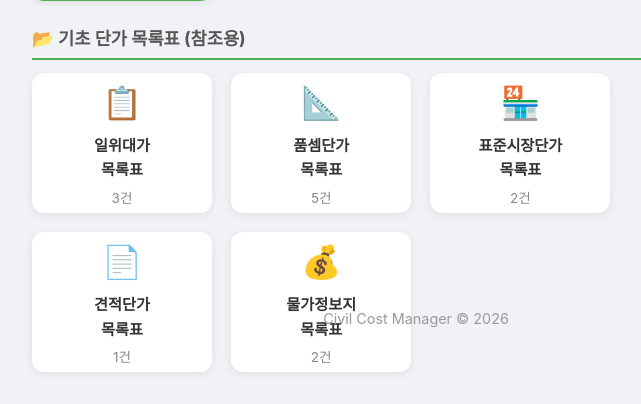
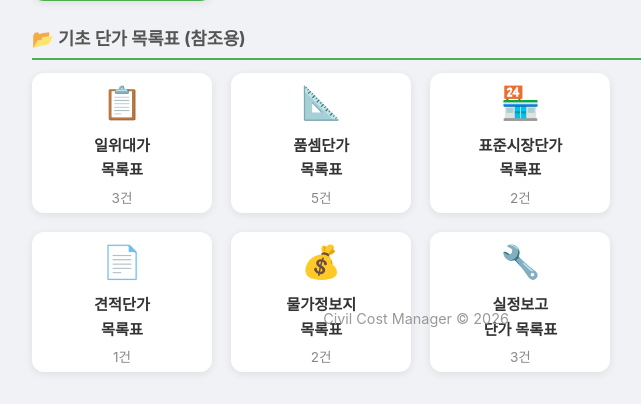
Before and after one commit to DnielPark/civil-cost-manager, a Flask app: page /unit-prices/1 in a window 1280 px wide. Shown: the part 438-842 px from the top of the page, without its empty margins (224-865 px from the left). Run offline with Flask 3, Linux system fonts and the light colour scheme; data comes from the database, SQL or seed files in the repository.

Commit message:
실정보고 단가 테이블 추가 (unit_cost_field_report)
- DB 테이블 생성 및 샘플 3건 (현장제작 거푸집/특수 철근 가공/임시 배수시설)
- 라우트 추가 (/unit-prices/{id}/field_report)
- API 매핑 추가
- 대시보드에 🔧 실정보고 단가 카드 추가
- 목록표 템플릿에 field_report 칼럼 정의

```diff
--- a/database/init_db.py
+++ b/database/init_db.py
@@ -135,6 +135,23 @@ def init_database():
             FOREIGN KEY(project_id) REFERENCES projects(id),
             UNIQUE(project_id, work_name, spec)
         );
+
+        -- 실정보고 단가 목록표
+        CREATE TABLE IF NOT EXISTS unit_cost_field_report (
+            id INTEGER PRIMARY KEY AUTOINCREMENT,
+            project_id INTEGER NOT NULL,
+            work_name TEXT NOT NULL,
+            spec TEXT NOT NULL,
+            unit TEXT NOT NULL,
+            unit_quantity REAL DEFAULT 1.0,
+            material_cost REAL DEFAULT 0,
+            labor_cost REAL DEFAULT 0,
+            expense_cost REAL DEFAULT 0,
+            note TEXT,
+            created_at TIMESTAMP DEFAULT CURRENT_TIMESTAMP,
+            FOREIGN KEY(project_id) REFERENCES projects(id),
+            UNIQUE(project_id, work_name, spec)
+        );
     ''')
 
     # 샘플 프로젝트
@@ -173,6 +190,11 @@ def init_database():
             ('시멘트', '보통포틀랜드 40kg', '포', 1.0, 4500, 0, 0, '한국물가정보', '2026-03', ''),
             ('레미콘', '25-210-12', 'm³', 1.0, 105000, 0, 0, '한국물가정보', '2026-03', ''),
         ],
+        'unit_cost_field_report': [
+            ('현장제작 거푸집', '특수형상', 'm²', 1.0, 25000, 15000, 2000, '현장 실정보고'),
+            ('특수 철근 가공', 'D25 곡가공', 'ton', 1.0, 900000, 400000, 100000, '1차 변경'),
+            ('임시 배수시설', '가배수로', 'm', 1.0, 5000, 8000, 1000, '우기 대책'),
+        ],
     }
 
     for table, items in samples.items():
--- a/routes/api.py
+++ b/routes/api.py
@@ -15,6 +15,7 @@ UNIT_TABLES = {
     'market': 'unit_cost_market',
     'quote': 'unit_cost_quote',
     'price_info': 'unit_cost_price_info',
+    'field_report': 'unit_cost_field_report',
 }
 
 
--- a/routes/main.py
+++ b/routes/main.py
@@ -15,6 +15,7 @@ UNIT_TYPES = {
     'market': {'title': '표준시장단가 목록표', 'table': 'unit_cost_market'},
     'quote': {'title': '견적단가 목록표', 'table': 'unit_cost_quote'},
     'price_info': {'title': '물가정보지 목록표', 'table': 'unit_cost_price_info'},
+    'field_report': {'title': '실정보고 단가 목록표', 'table': 'unit_cost_field_report'},
 }
 
 
--- a/templates/unit_prices_dashboard.html
+++ b/templates/unit_prices_dashboard.html
@@ -110,6 +110,11 @@
                 <span class="cost-title">물가정보지<br>목록표</span>
                 <span class="cost-count">{{ counts.price_info }}건</span>
             </a>
+            <a href="/unit-prices/{{ project.id }}/field_report" class="cost-card">
+                <span class="cost-icon">🔧</span>
+                <span class="cost-title">실정보고<br>단가 목록표</span>
+                <span class="cost-count">{{ counts.field_report }}건</span>
+            </a>
         </div>
     </div>
 
```
Also changed, not shown: templates/unit_price_list.html (+12 -0 lines).
